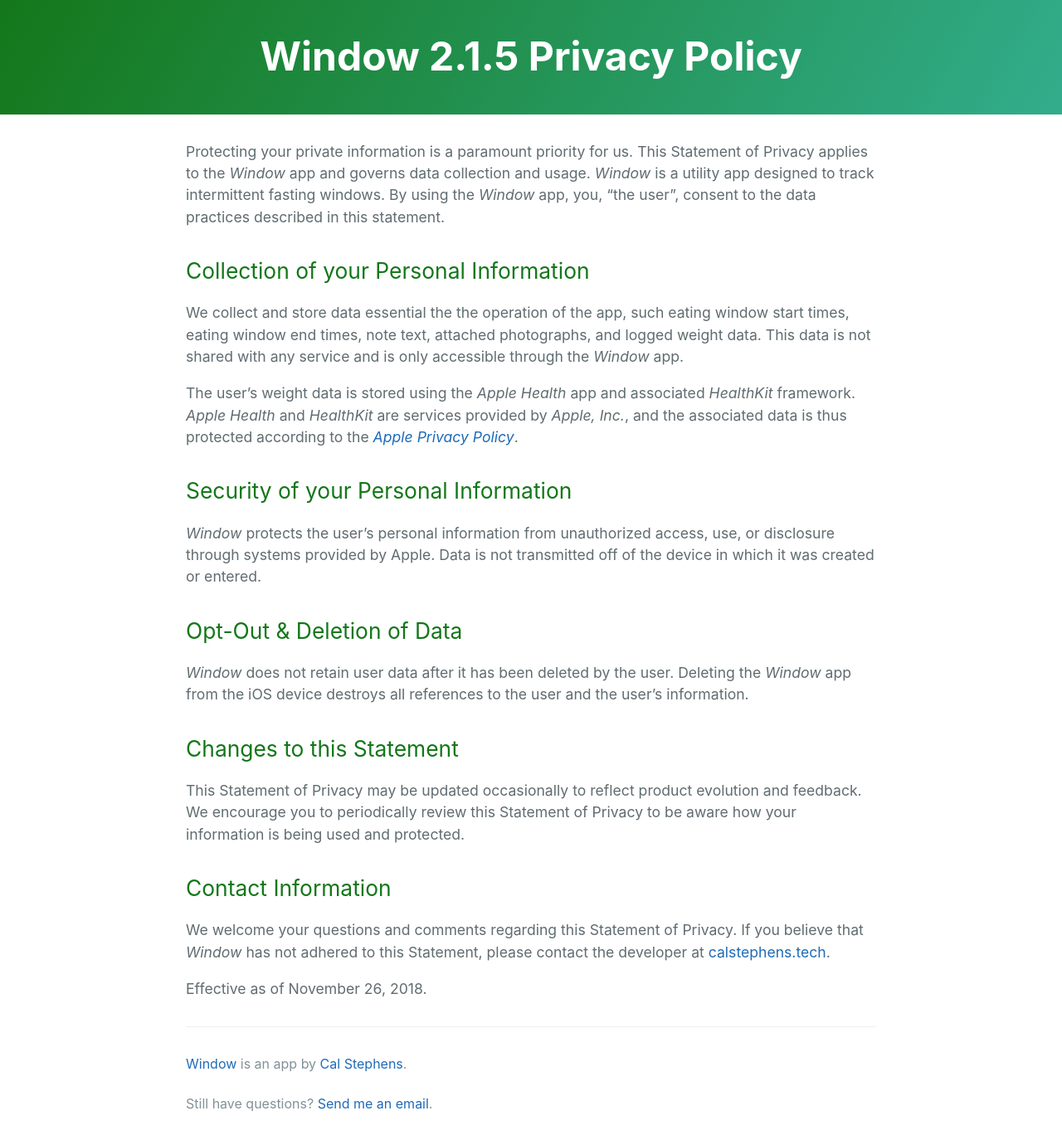
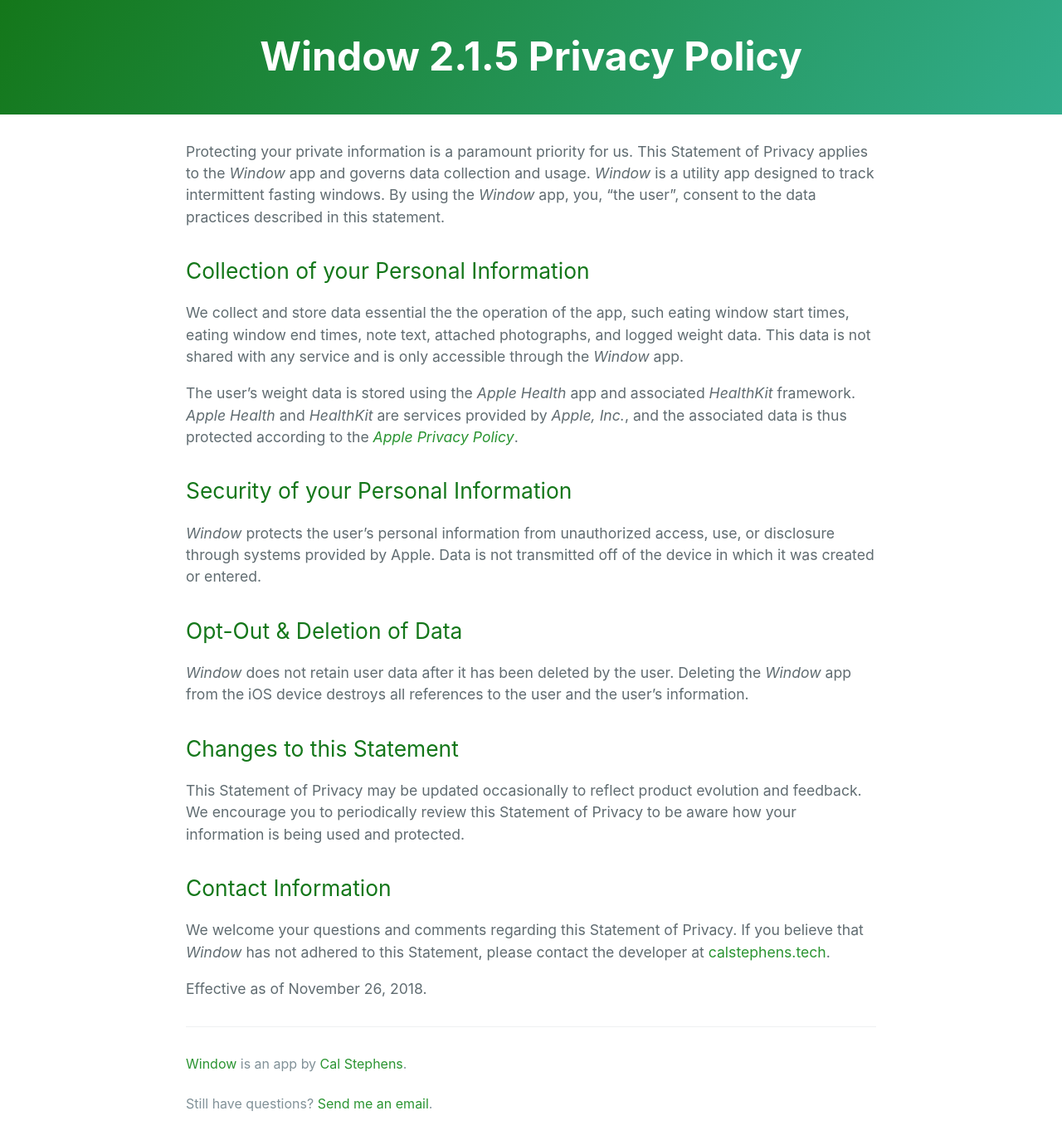
Before and after one commit to calda/windowfasting.app, a Jekyll site: the page built from privacy-policy-2.md, in a window 1280 px wide. Shown: the whole page at 83% size. Built offline with Jekyll 4.4.1, drawn with Linux system fonts in a browser that asks for light colours; the repository's description, which GitHub fills in, is left out.

```diff
--- a/_config.yml
+++ b/_config.yml
@@ -86,7 +86,7 @@ device_color                              : black
 
 body_background_color                     : "ffffff"
 
-link_color                                : "#1d63ea"
+link_color                                : "#2A9431"
 
 app_title_color                           : "#ffffff"
 app_price_color                           : "#ffffff"
--- a/assets/css/document-page-style.css
+++ b/assets/css/document-page-style.css
@@ -578,7 +578,7 @@ body {
   color: #606c71; }
 
 a {
-  color: #1e6bb8;
+  color: #2A9431;
   text-decoration: none; }
   a:hover {
     text-decoration: underline; }
@@ -832,3 +832,25 @@ a {
   max-width: 45%;
   margin: 5px;
   box-shadow: 2px 1px 10px #ebebeb; }
+
+.round-button {
+    border-radius: 0.3em;
+    border: 1px solid;
+    display: inline-block;
+    margin: 1em 0;
+    padding: 0.3em 0.5em;
+    border-color: #2A9431;
+}
+
+a.round-button {
+    @extend .button-link;
+}
+
+.round-button {
+    &:hover {
+        background: #2A9431;
+        border: 1px solid #2A9431;
+        color: #2A9431;
+        text-decoration: none;
+    }
+}
```
Also changed, not shown: beta.md (added, +29 -0 lines), _sass/base.scss (line endings or trailing spaces), assets/header.png (added).
